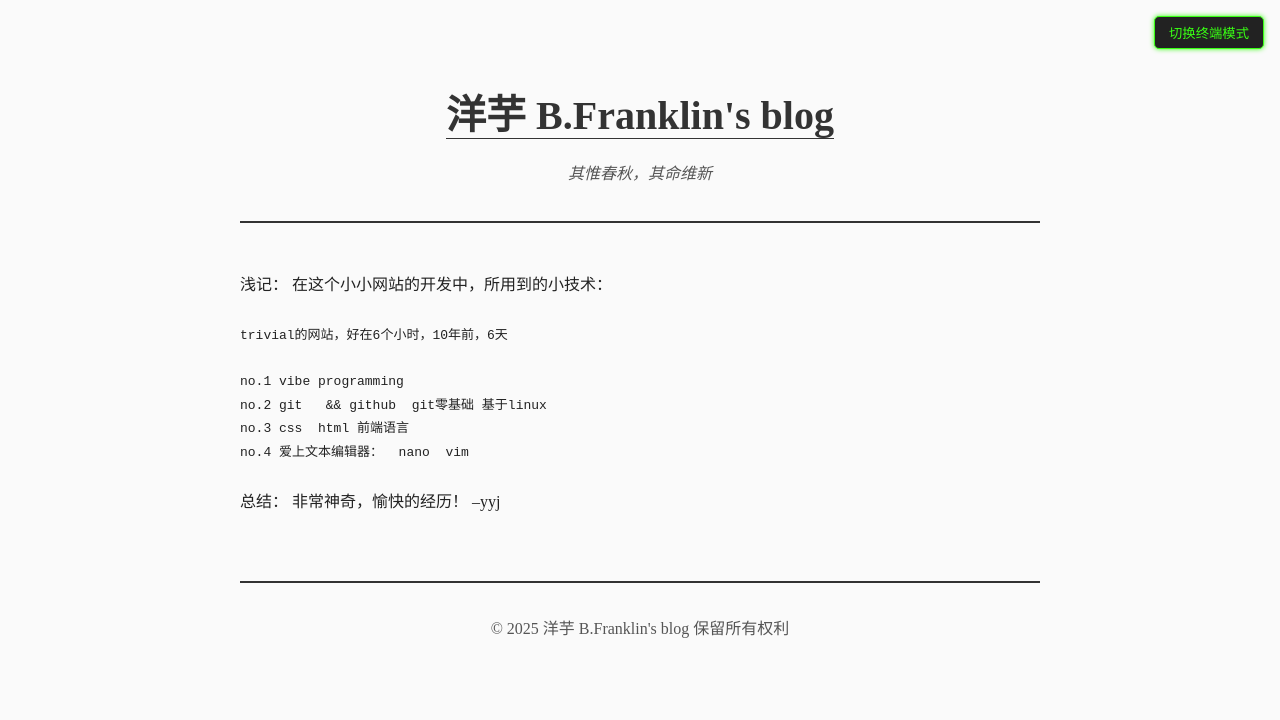
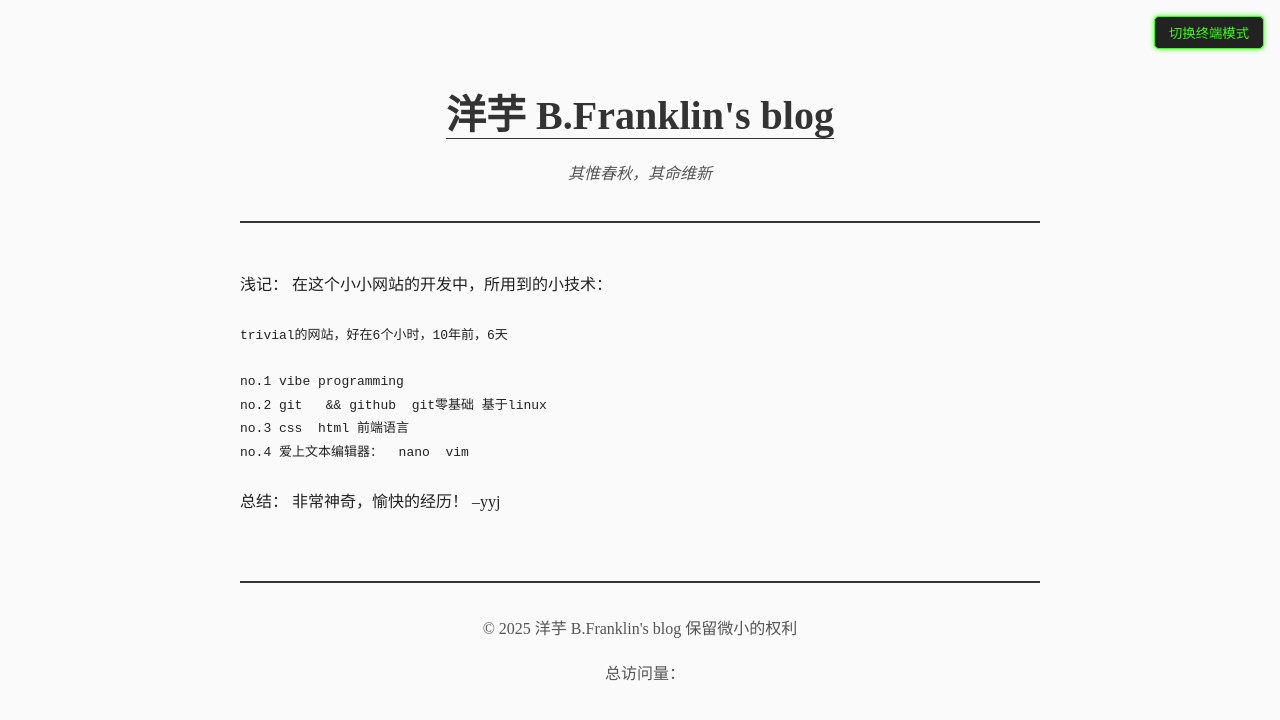
Before and after one commit to yyj6666667/yyj6666667.github.io, a Jekyll site: the page built from _posts/2025-06-16-morning.md, in a window 1280 px wide. Shown: the top 720 px of the page. Built offline with Jekyll 4.4.1, drawn with Linux system fonts in a browser that asks for light colours; our own code applies the rules of GitHub Pages for plain Markdown files; comment, search, counter and statistics services are not loaded.

Commit message:
counting_func adding

```diff
--- a/_layouts/default.html
+++ b/_layouts/default.html
@@ -26,7 +26,10 @@
       {{ content }}
     </main>
     <footer class="site-footer">
-      <p>© {{ site.time | date: "%Y" }} {{ site.title }} 保留所有权利</p>
+      <p>© {{ site.time | date: "%Y" }} {{ site.title }} 保留微小的权利</p>
+      <span id="busuanzi_container_site_pv" style="margin-left:10px;">
+        总访问量：<span id="busuanzi_value_site_pv"></span>
+      </span>
     </footer>
   </div>
   <script>
@@ -47,5 +50,7 @@
       }
     });
   </script>
+  <!-- Busuanzi 访客统计，仅显示总访问量 -->
+  <script async src="https://busuanzi.ibruce.info/busuanzi/2.3/busuanzi.pure.mini.js"></script>
 </body>
 </html>
```
